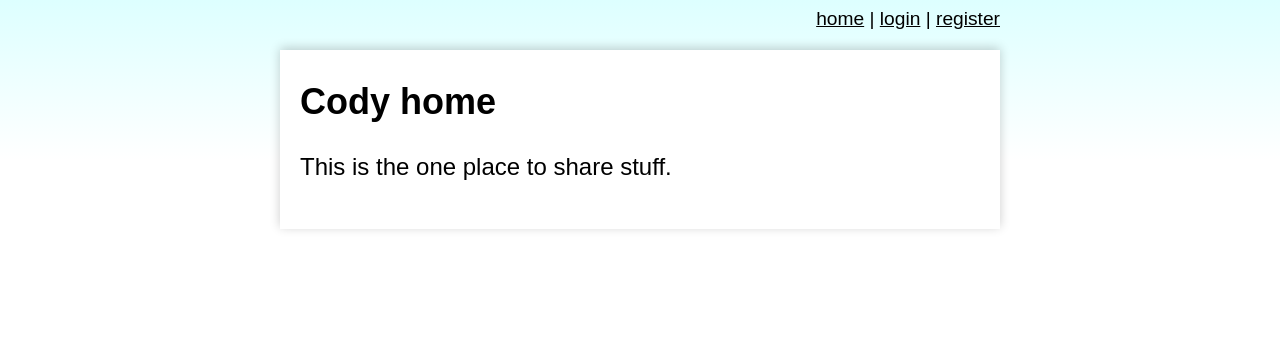
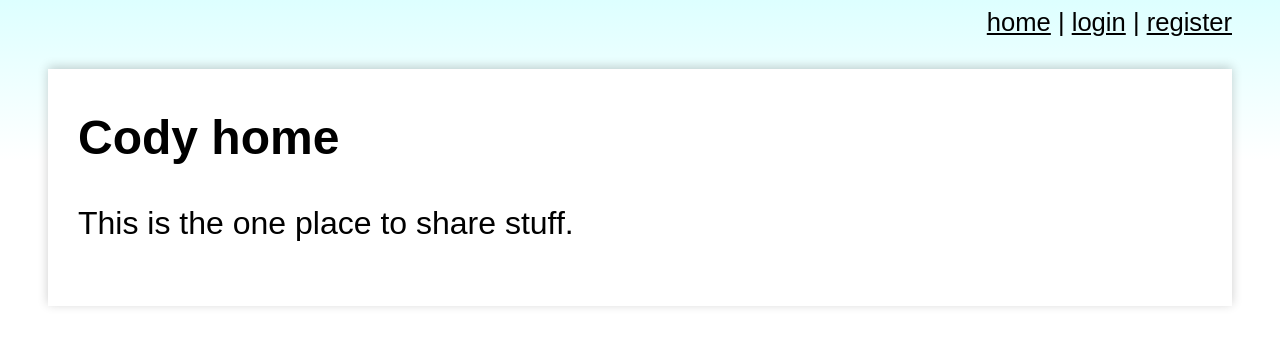
Before and after one commit to antoineleclair/OpenCode20111201, a Python web app: template cody/templates/home.mako in a window 1280 px wide. Shown: the top 347 px of the page. Run offline with Jinja, Linux system fonts and the light colour scheme; the template is opened without the code that fills it, so the values that code supplies are empty.

Commit message:
Adds fluid layout.

```diff
--- a/cody/static/css/style.css
+++ b/cody/static/css/style.css
@@ -3,9 +3,9 @@ html {
 }
 body {
     font-family: Arial, Helvetica, sans-serif;
-    font-size: 150%;
+    font-size: 200%;
     min-height: 100%;
-    background: #cccccc; /* Old browsers */
+    background: #fff; /* Old browsers */
     background: -moz-linear-gradient(top, #cccccc 0%, #eeeeee 10%); /* FF3.6+ */
     background: -webkit-linear-gradient(top, #ddffff 0%,#ffffff 20%); /* Chrome10+,Safari5.1+ */
     background: -o-linear-gradient(top, #cccccc 0%,#eeeeee 10%); /* Opera 11.10+ */
@@ -14,8 +14,8 @@ body {
 }
 
 .wrap {
-    width: 720px;
     margin: 0 auto;
+    padding: 0 40px;
 }
 
 header {
@@ -27,8 +27,8 @@ header a {
 }
 
 #main {
-    margin: 20px 0;
-    padding: 1px 20px 1em;
+    margin: 1em 0;
+    padding: 1px 30px 1em;
     background: white;
     box-shadow: 0 -2px 10px 0 rgba(0,0,0,0.2);
 }
@@ -46,6 +46,6 @@ input[type=text], input[type=password] {
     margin-bottom: 1em;
     border: 1px solid #999;
     padding: 0.2em 0.3em;
-    width: 50%;
+    width: 60%;
     box-shadow: 0 0 10px 0 rgba(0,0,0,0.2);
 }
```
